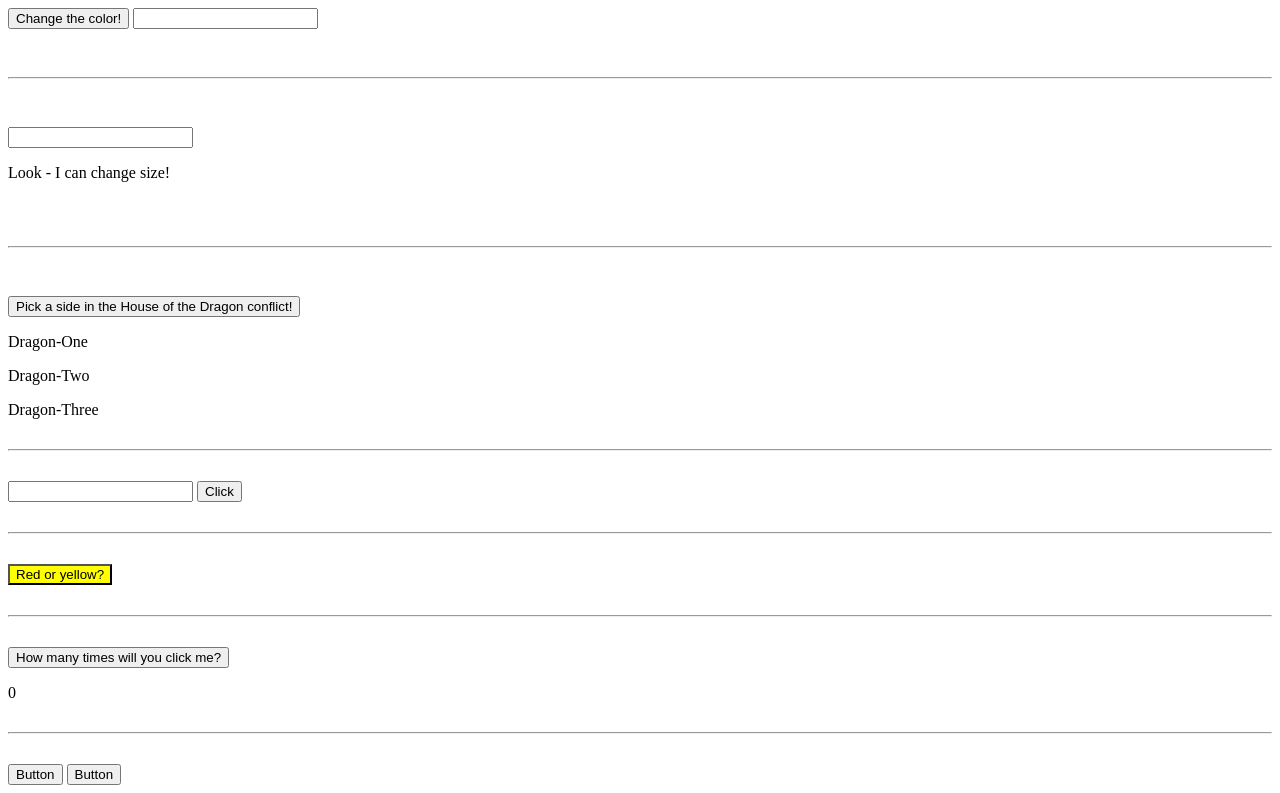
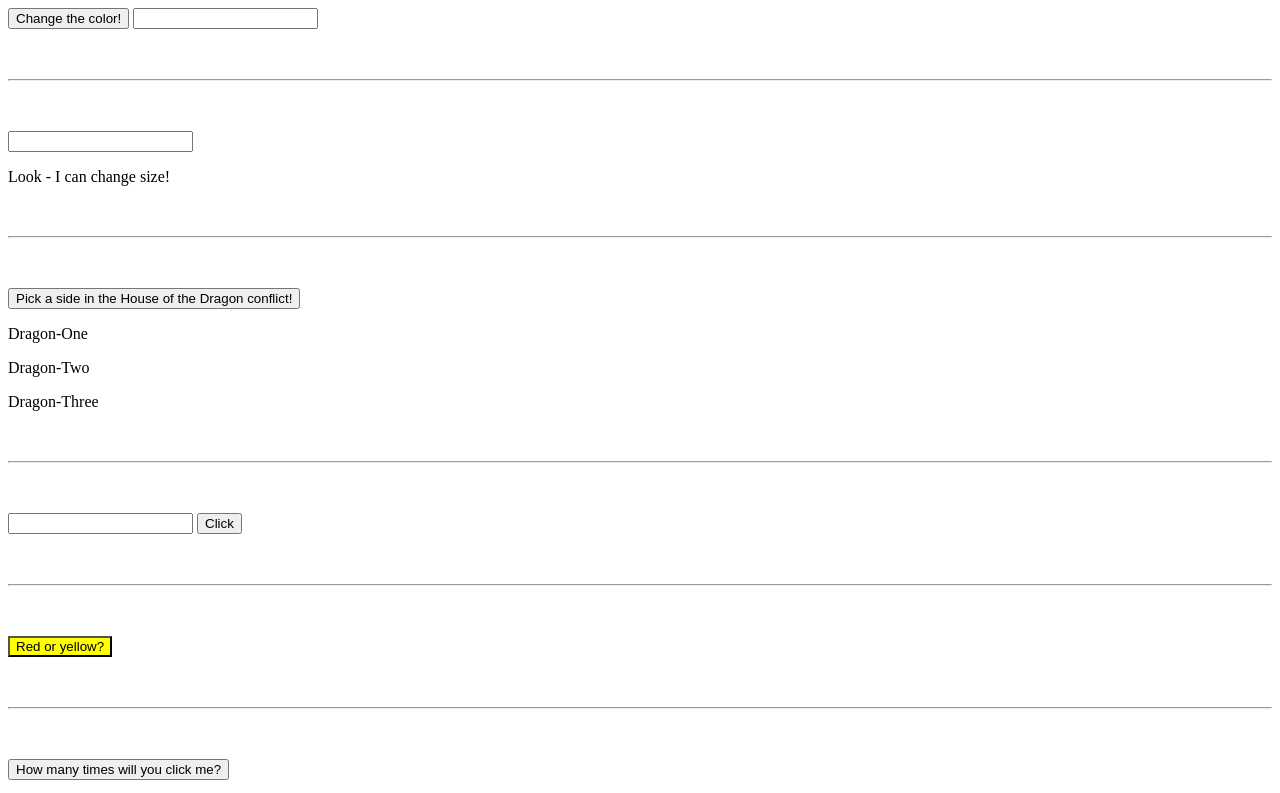
Before and after one commit to Aclyoneus/Selectors-Events, a plain HTML site: page index.html in a window 1280 px wide. Shown: the top 793 px of the page. Drawn offline with Linux system fonts and the light colour scheme.

Commit message:
deleted <br> and styled margins in css

```diff
--- a/style.css
+++ b/style.css
@@ -11,5 +11,5 @@
 }
 
 hr {
-    margin: 30px 0px;
+    margin: 50px 0px;
 }
```
Also changed, not shown: index.html (+0 -4 lines).
